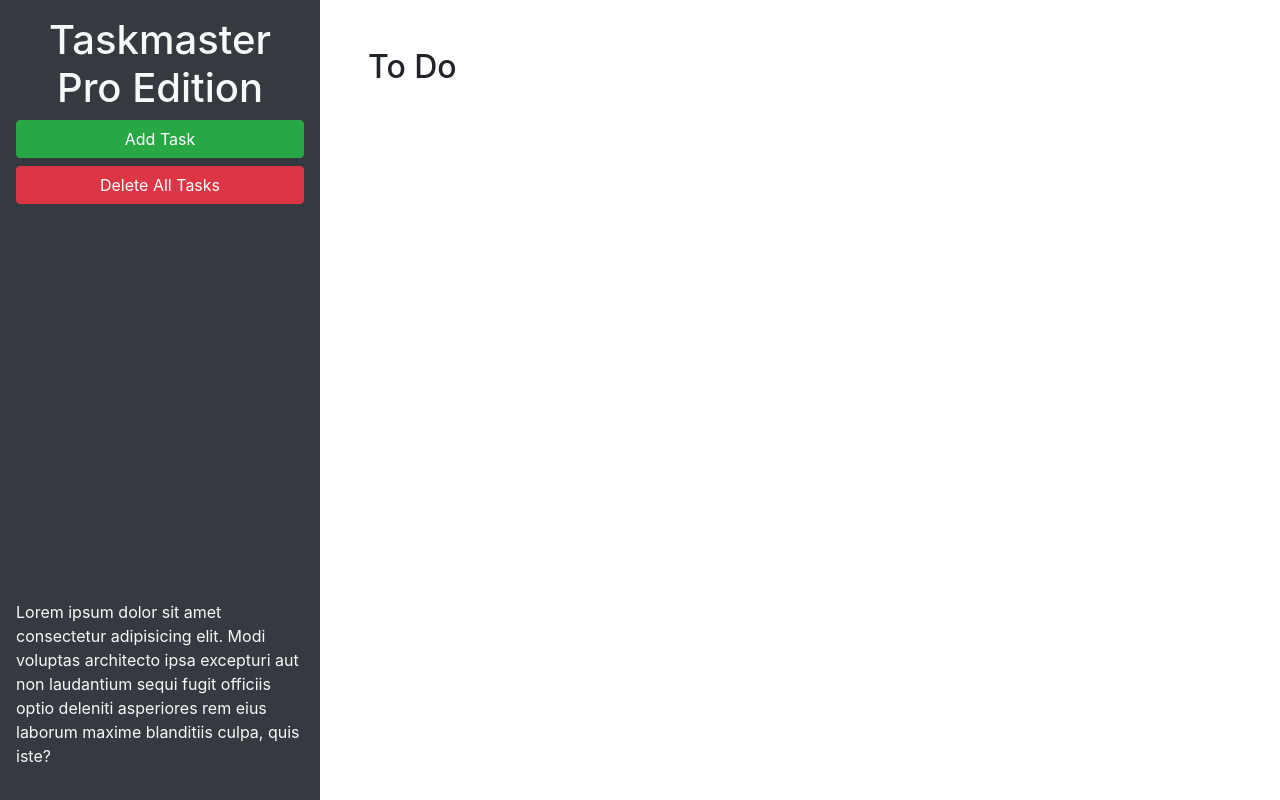
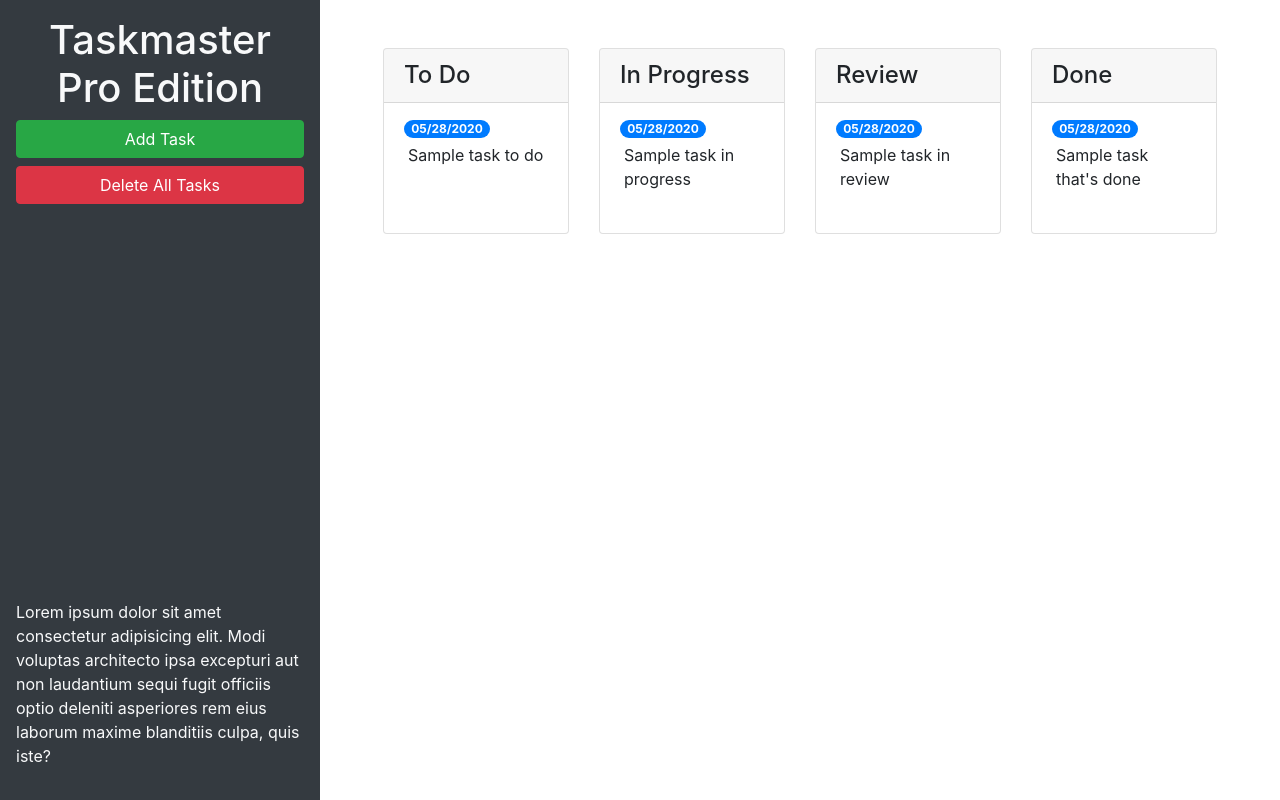
Before and after one commit to cvanbreda91/taskmaster-pro, a plain HTML site: page index.html in a window 1280 px wide. Drawn offline with nearby package versions, Linux system fonts and the light colour scheme.

Commit message:
add bootstrap features

```diff
--- a/index.html
+++ b/index.html
@@ -23,9 +23,61 @@
       </p>
     </header>
     <main class="col-12 col-lg-9">
-      <div class="m-5">
-        <h2>To Do</h2>
-        <ul id="list-toDo" class="list-group"> </ul>
+      <div class="m-5 row justify-content-around">
+        <div class="col-12 col-md-6 col-xl-3 mb-3">
+          <div class="card">
+          <h4 class="card-header">
+            To Do
+          </h4>
+          <ul id="list-toDo" class="list-group list-group-flush">
+            <li class="list-group-item">
+              <span class="badge badge-primary badge-pill">05/28/2020</span>
+              <p class="m-1">Sample task to do</p>
+            </li>
+          </ul>
+          </div>
+        </div>
+        <div class="col-12 col-md-6 col-xl-3 mb-3">
+          <div class="card">
+            <h4 class="card-header">
+              In Progress
+            </h4>
+          <ul id="list-inProgress" class="list-group list-group-flush">
+            <li class="list-group-item">
+              <span class="badge badge-primary badge-pill">05/28/2020</span>
+              <p class="m-1">Sample task in progress</p>
+            </li>
+          </ul>
+          </div>
+        </div>
+        <div class="col-12 col-md-6 col-xl-3 mb-3">
+          <div class="card">
+            <h4 class="card-header">
+              Review
+            </h4>
+          <ul id="list-inReview" class="list-group list-group-flush">
+            <li class="list-group-item">
+              <span class="badge badge-primary badge-pill">05/28/2020</span>
+              <p class="m-1">Sample task in review</p>
+            </li>
+          </ul>
+          </div>
+        </div>
+        <!-- in review end -->
+        <!-- done start -->
+        <div class="col-12 col-md-6 col-xl-3 mb-3"">
+          <div class="card">
+            <h4 class="card-header">
+              Done
+            </h4>
+          <ul id="list-done" class="list-group list-group-flush">
+            <li class="list-group-item">
+              <span class="badge badge-primary badge-pill">05/28/2020</span>
+              <p class="m-1">Sample task that's done</p>
+            </li>
+          </ul>
+          </div>
+        </div>
       </div>
     </main>
   </div>
@@ -45,11 +97,11 @@
           <form>
             <div class="form-group">
               <label for="modalTaskDescription">Task description</label>
-              <textarea id="modalTaskDescription" rows="3"></textarea>
+              <textarea id="modalTaskDescription" rows="3"class="form-control"></textarea>
             </div>
             <div class="form-group">
               <label for="modalDueDate">Due date</label>
-              <input type="text" id="modalDueDate" placeholder="mm/dd/yyyy" autocomplete="off" />
+              <input type="text" class="form-control"id="modalDueDate" placeholder="mm/dd/yyyy" autocomplete="off" />
             </div>
           </form>
         </div>
```
